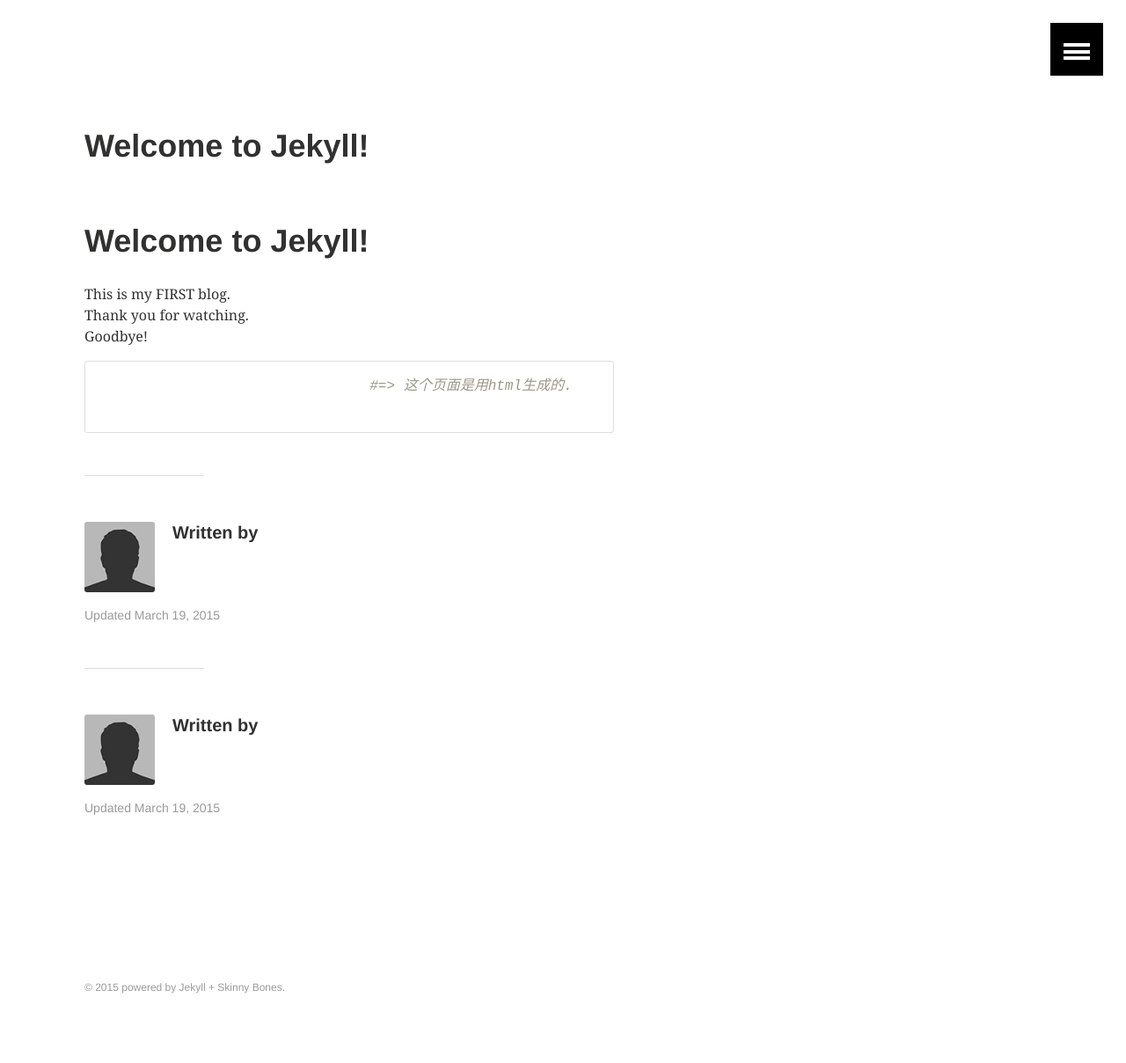
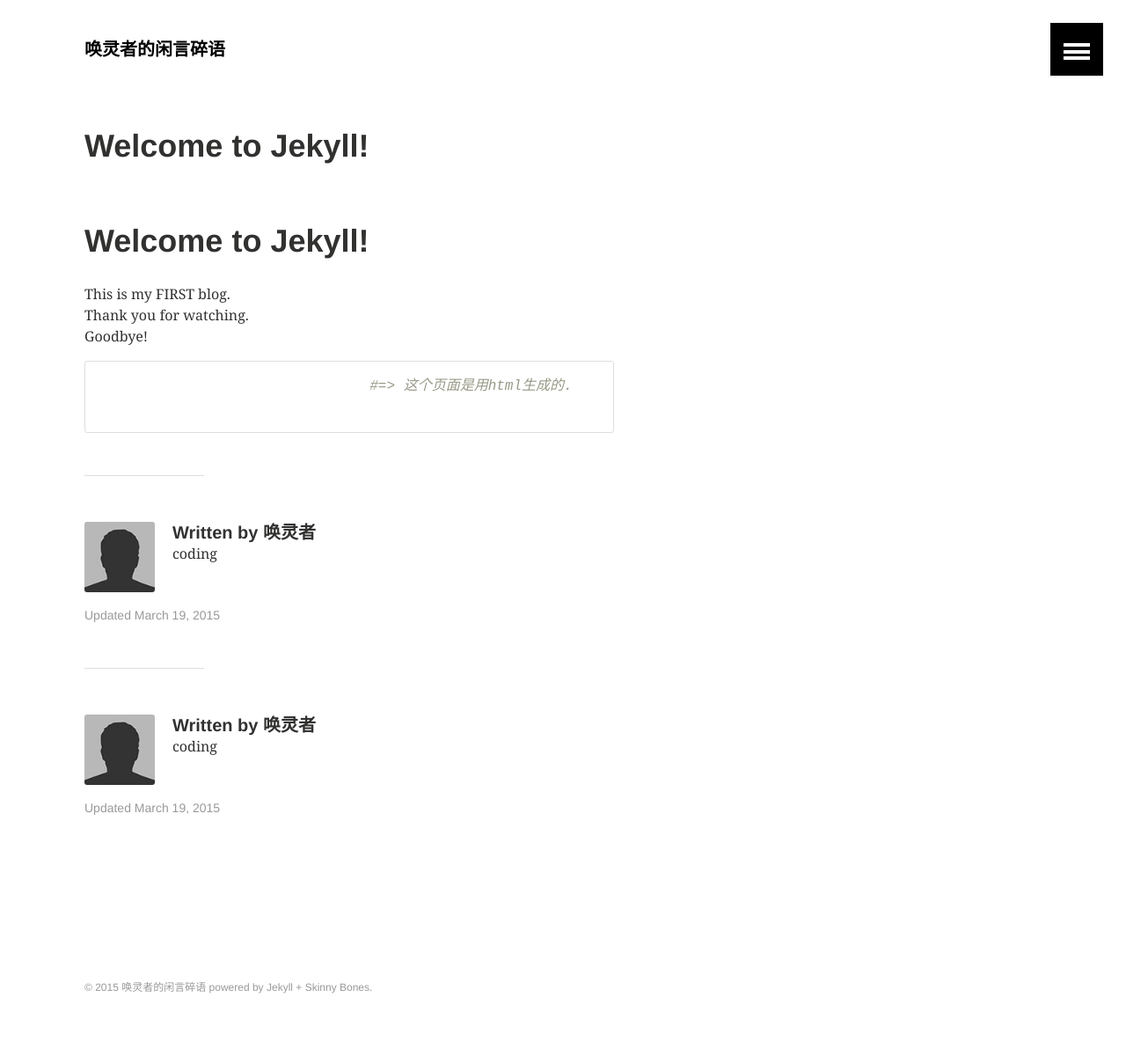
Before and after one commit to XenonChau/xenonchau.github.io, a Jekyll site: the page built from _posts/2015-03-19-hello-world.html, in a window 1280 px wide. Shown: the whole page at 88% size. Built offline with Jekyll 4.4.1, drawn with Linux system fonts in a browser that asks for light colours; comment, search, counter and statistics services are not loaded.

Commit message:
add site.owner.name
set name to XenonChau

```diff
--- a/_config.yml
+++ b/_config.yml
@@ -1,7 +1,7 @@
 # Site wide configuration
 
-title:
-description:
+title: 唤灵者的闲言碎语
+description: 科技改变生活
 logo: # 120x120 px default image used for Twitter summary card
 teaser: # 400x250 px default teaser image used in image archive grid
 locale:
@@ -22,15 +22,15 @@ gems:
 
 # Site owner
 owner:
-  name:
-  email:
-  twitter:
+  name: 唤灵者
+  email: me@xenonchau.com
+  twitter: xenonchau
   google:
     ad-client:
     ad-slot:
-  bio:
+  bio: coding
   avatar: bio-photo.jpg # 160x160 px image for author byline
-disqus-shortname:
+disqus-shortname: xenonchau
 
 
 exclude: ["lib", "config.rb", ".sass-cache", "Capfile", "config", "log", "Rakefile", "Rakefile.rb", "tmp", "*.sublime-project", "*.sublime-workspace", "Gemfile", "Gemfile.lock", "README.md", "LICENSE", "node_modules", "Gruntfile.js", "package.json"]
--- a/_includes/comments.html
+++ b/_includes/comments.html
@@ -2,8 +2,7 @@
 <div id="disqus_thread"></div>
 <script type="text/javascript">
 	/* * * CONFIGURATION VARIABLES: EDIT BEFORE PASTING INTO YOUR WEBPAGE * * */
-		/*var disqus_shortname = '{{ site.disqus-shortname }}';*/
-		var disqus_shortname = 'xenonchau';
+		var disqus_shortname = '{{ site.disqus-shortname }}';
 	/* * * DON'T EDIT BELOW THIS LINE * * */
 	(function() {
 		var dsq = document.createElement('script'); dsq.type = 'text/javascript'; dsq.async = true;
```
